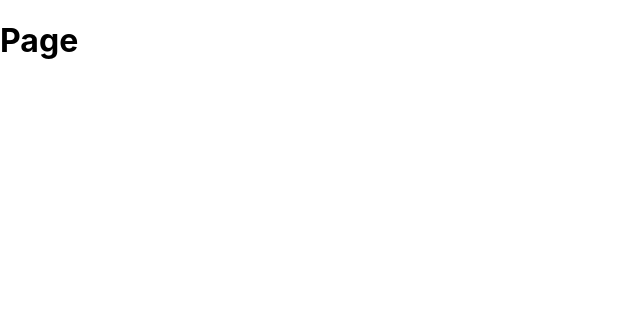
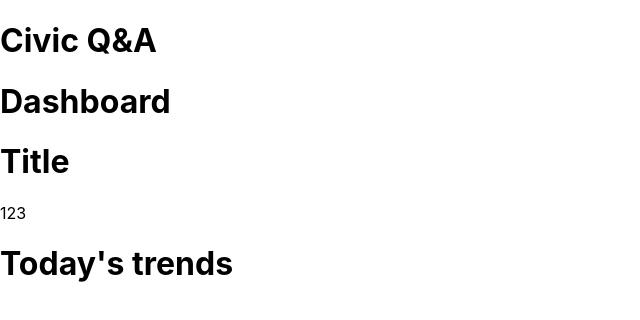
Before and after one commit to vinh-hua/civic-qa, a React (Create React App) app in the folder my-app/: page / in a window 1280 px wide. Shown: the top 320 px of the page, without its empty margins (0-640 px from the left). Built offline with nearby package versions, Linux system fonts and the light colour scheme.

Commit message:
create initial dashboard components

```diff
--- /dev/null
+++ b/my-app/src/Dashboard/DashboardChart.js
@@ -0,0 +1,14 @@
+import React from 'react';
+import { Chart } from 'react-charts';
+
+class DashboardChart extends React.Component {
+    render() {
+        return (
+            <div>
+                <h1>Today's trends</h1>
+            </div>
+        );
+    }
+}
+
+export default DashboardChart;
--- /dev/null
+++ b/my-app/src/Dashboard/Stat.js
@@ -0,0 +1,14 @@
+import React from 'react';
+
+class Stat extends React.Component {
+    render() {
+        return (
+            <div>
+                <h1>Title</h1>
+                <p>123</p>
+            </div>
+        );
+    }
+}
+
+export default Stat;
--- a/my-app/src/Pages/Page.js
+++ b/my-app/src/Pages/Page.js
@@ -1,10 +1,16 @@
 import React from 'react';
+import Header from '../Navigation/Header.js';
+import Stat from '../Dashboard/Stat.js';
+import DashboardChart from '../Dashboard/DashboardChart.js';
 
 class Page extends React.Component {
     render() {
         return (
             <div>
-                <h1>Page</h1>
+                <Header></Header>
+                <h1>Dashboard</h1>
+                <Stat></Stat>
+                <DashboardChart></DashboardChart>
             </div>
         );
     }
```
